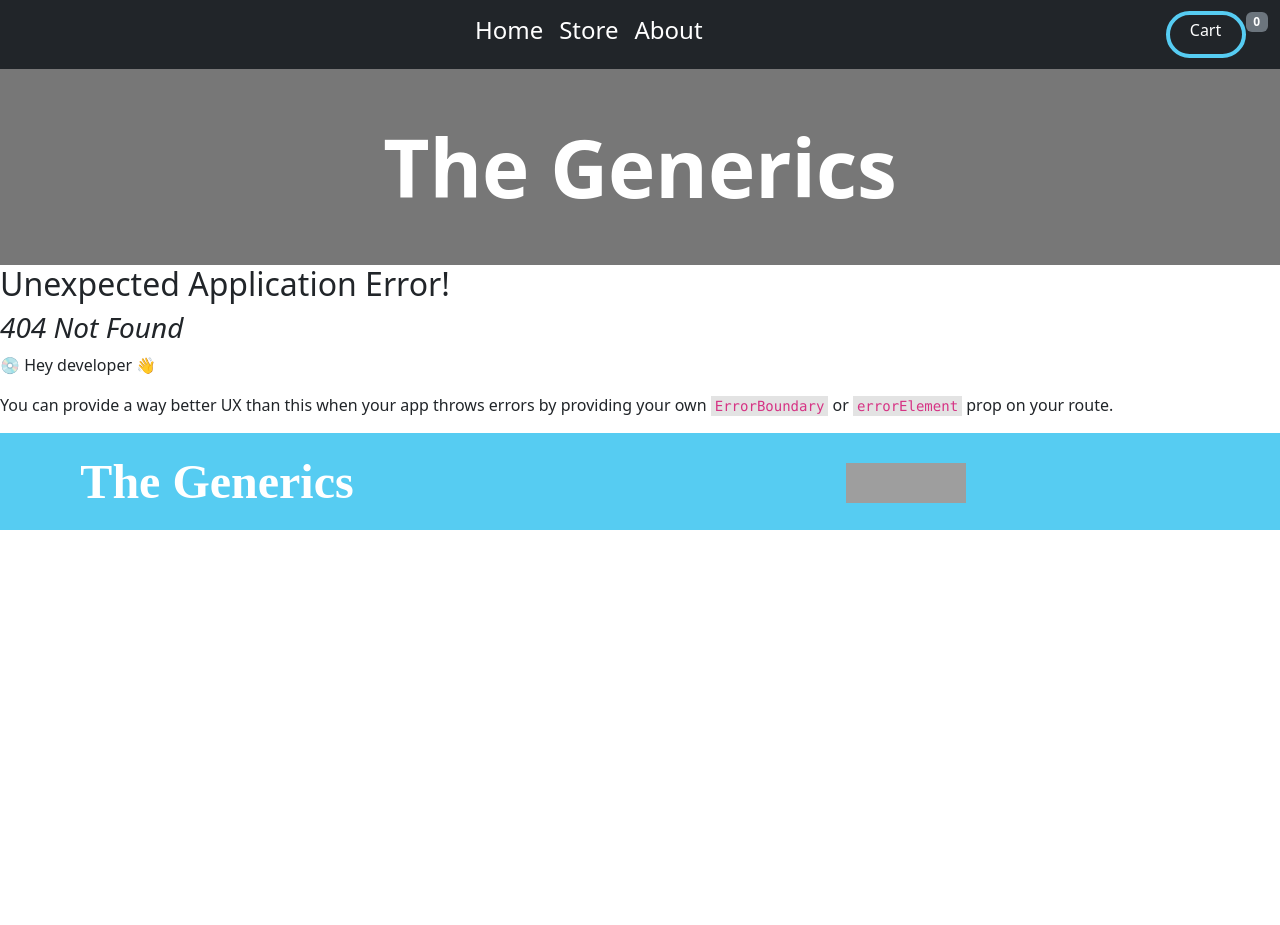
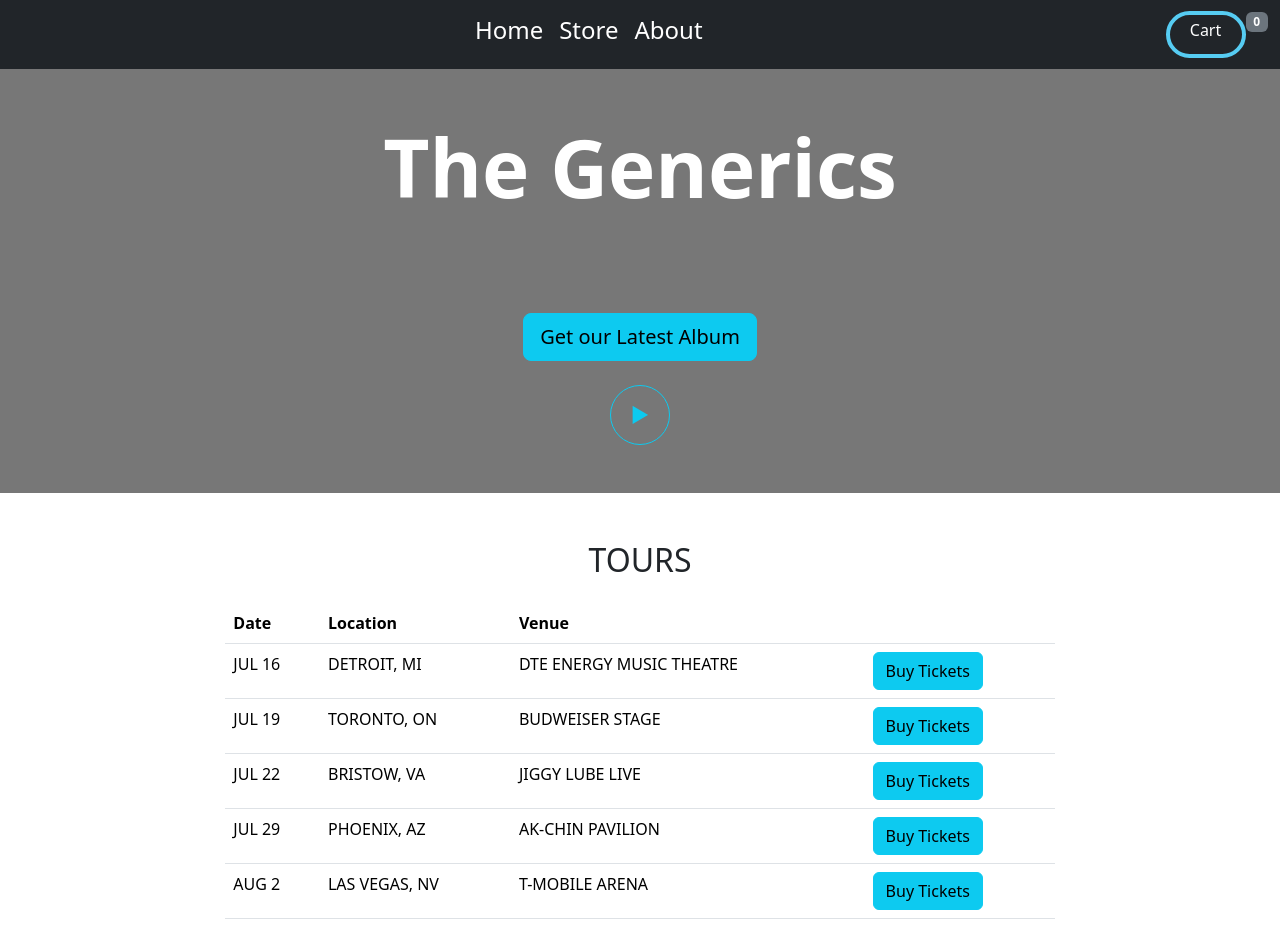
Before and after one commit to Sahil3M3/Music-Store, a React (Create React App) app: page / in a window 1280 px wide. Before the commit this address had no page. Shown: the top 925 px of the page. Before the commit the page ends 800 px from the top, so only its background shows below. Built offline with nearby package versions, Linux system fonts and the light colour scheme; grey boxes are pictures that could not be loaded.

Commit message:
Home Page Added

```diff
--- a/src/App.js
+++ b/src/App.js
@@ -7,10 +7,12 @@ import { useState } from 'react';
 import CartProvider from './store/CartProvider';
 import  { createBrowserRouter, RouterProvider } from "react-router"
 import About from './components/About';
+import HomePage from './components/HomePage';
 
 const router=createBrowserRouter([
   {path:"/about",element:<About/>},
-  {path:"/store",element:<MusicList/>}
+  {path:"/store",element:<MusicList/>},
+  {path:"/",element:<HomePage/>}
 ])
 
 let App=()=> {
--- /dev/null
+++ b/src/components/HomePage.jsx
@@ -0,0 +1,76 @@
+import React from "react";
+import { Container, Row, Col, Button, Table } from "react-bootstrap";
+import { Link } from "react-router";
+
+const HomePage = () => {
+  const tours = [
+    { date: "JUL 16", location: "DETROIT, MI", venue: "DTE ENERGY MUSIC THEATRE" },
+    { date: "JUL 19", location: "TORONTO, ON", venue: "BUDWEISER STAGE" },
+    { date: "JUL 22", location: "BRISTOW, VA", venue: "JIGGY LUBE LIVE" },
+    { date: "JUL 29", location: "PHOENIX, AZ", venue: "AK-CHIN PAVILION" },
+    { date: "AUG 2", location: "LAS VEGAS, NV", venue: "T-MOBILE ARENA" },
+    { date: "AUG 7", location: "CONCORD, CA", venue: "CONCORD PAVILION" },
+  ];
+
+  return (
+    <Container fluid>
+
+      {/* Album Section */}
+      <Row className="text-center py-5" style={{ backgroundColor: "rgb(119, 119, 119)" }}>
+        <Col>
+          <Button variant="info" size="lg" className="mb-4">
+            Get our Latest Album
+          </Button>
+          <br />
+          <Button
+            variant="outline-info"
+            size="lg"
+            style={{
+              width: "60px",
+              height: "60px",
+              borderRadius: "50%",
+              padding: "10px",
+            }}
+          >
+            ▶
+          </Button>
+        </Col>
+      </Row>
+
+      {/* Tours Section */}
+      <Row className="text-center mt-5">
+        <Col>
+          <h2>TOURS</h2>
+        </Col>
+      </Row>
+      <Row className="justify-content-center mt-3">
+        <Col xs={10} md={8}>
+          <Table >
+            <thead>
+              <tr>
+                <th>Date</th>
+                <th>Location</th>
+                <th>Venue</th>
+                <th></th>
+              </tr>
+            </thead>
+            <tbody>
+              {tours.map((tour, index) => (
+                <tr key={index}>
+                  <td>{tour.date}</td>
+                  <td>{tour.location}</td>
+                  <td>{tour.venue}</td>
+                  <td>
+                    <Button variant="info">Buy Tickets</Button>
+                  </td>
+                </tr>
+              ))}
+            </tbody>
+          </Table>
+        </Col>
+      </Row>
+    </Container>
+  );
+};
+
+export default HomePage;
--- a/src/components/NavBar.jsx
+++ b/src/components/NavBar.jsx
@@ -16,7 +16,7 @@ let cartCtx=useContext(CartContext)
       <Container fluid>
         <Navbar.Collapse>
           <Nav className="me-auto justify-content-center w-100">
-            <Nav.Link href="#home" style={{ color: "white" }}>
+            <Nav.Link href="/" style={{ color: "white" }}>
               <h4>Home</h4>
             </Nav.Link>
             <Nav.Link href="/store" style={{ color: "white" }}>
```
